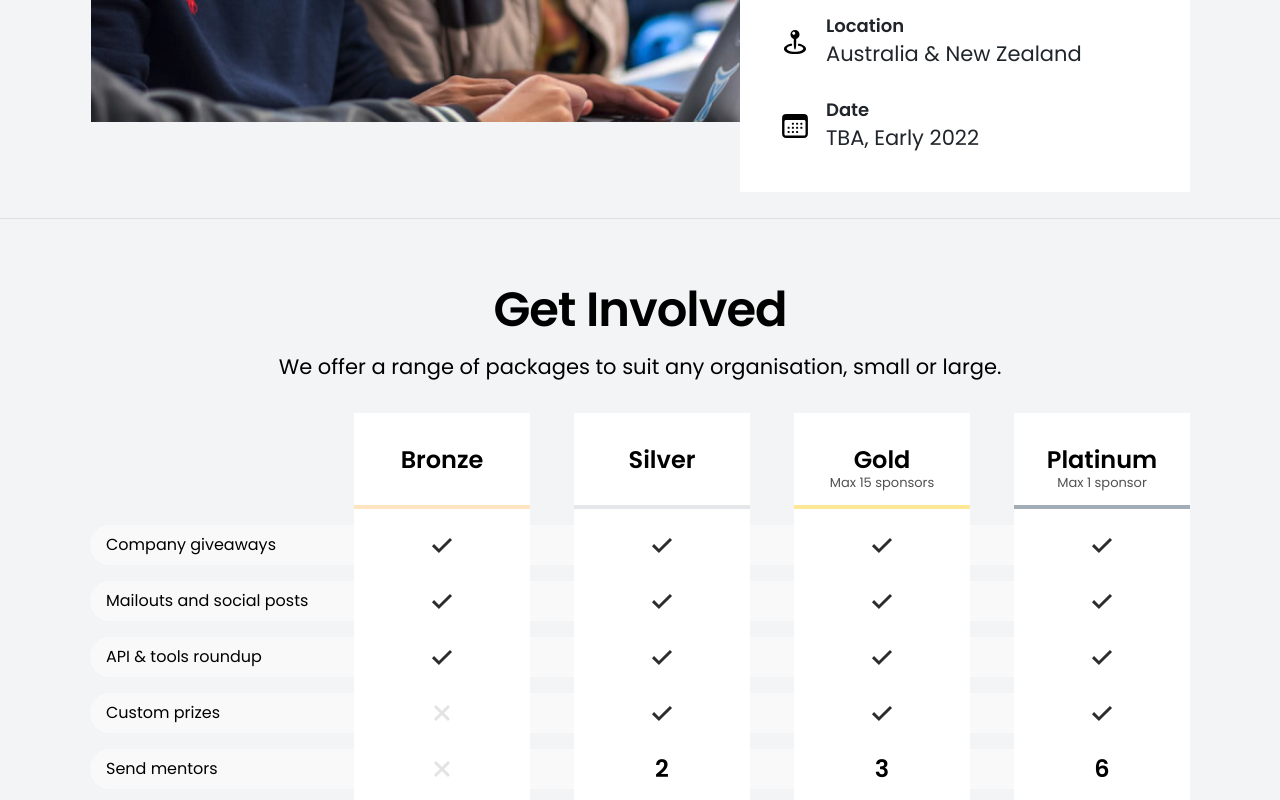
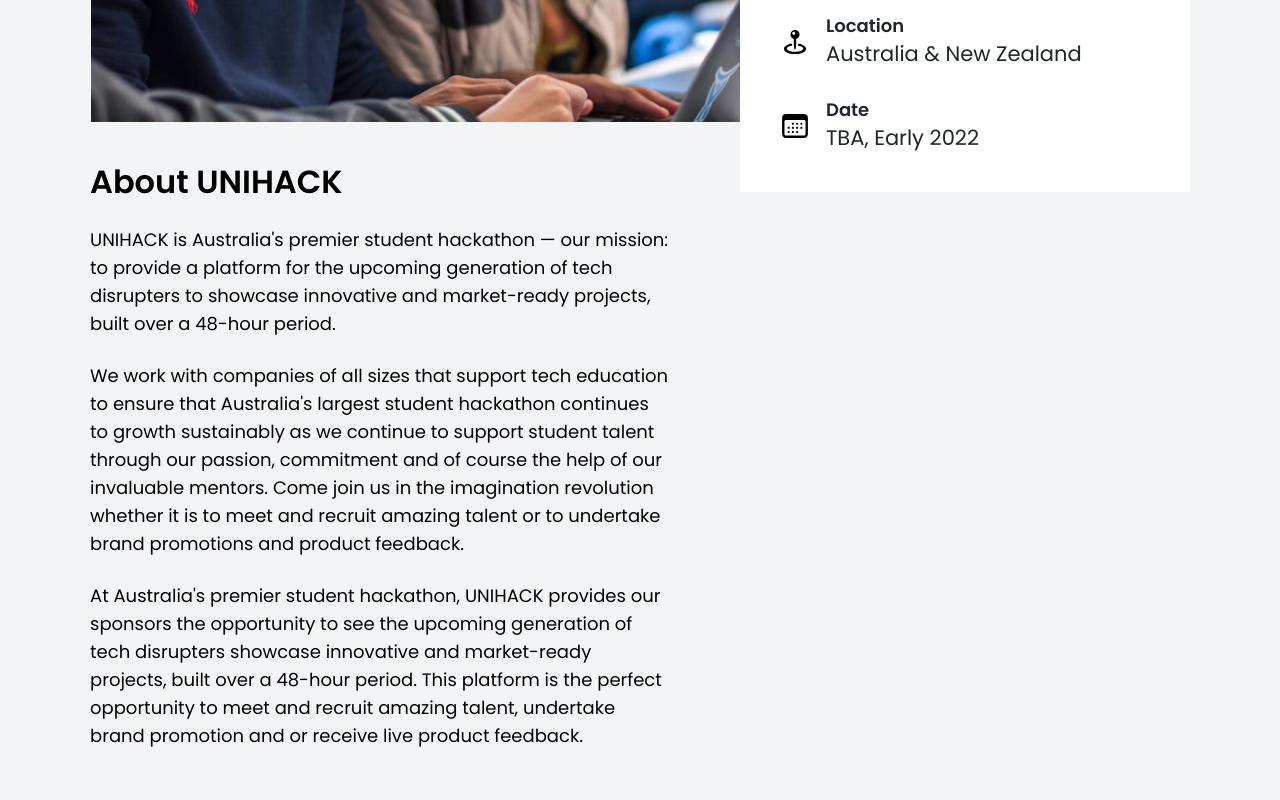
Before and after one commit to unihackhq/unihack.net, a Next.js app: page /sponsorship in a window 1280 px wide. Shown: the part 680-1480 px from the top of the page. Built offline with nearby package versions, Linux system fonts and the light colour scheme.

Commit message:
Update about sponsorship content

```diff
--- a/pages/sponsorship/index.tsx
+++ b/pages/sponsorship/index.tsx
@@ -1,13 +1,14 @@
 import Head from 'next/head';
 
-import Page from '../../layouts/page/page';
-import Header from '../../components/header/header';
-import SponsorHero from '../../sections/sponsor-hero/sponsor-hero';
-import Addons from '../../sections/sponsor-addons/sponsor-addons';
-import PreviousSponsors from '../../sections/previous-sponsors/previous-sponsors';
-import SponsorPerks from '../../sections/sponsor-perks/sponsor-perks';
-import SponsorPrompt from '../../sections/sponsor-prompt';
-import TiersTable from '../../sections/tiers-table/tiers-table';
+import Page from '@layouts/page/page';
+import Header from '@components/header/header';
+import SponsorHero from '@sections/sponsor-hero/sponsor-hero';
+import Addons from '@sections/sponsor-addons/sponsor-addons';
+import PreviousSponsors from '@sections/previous-sponsors/previous-sponsors';
+import SponsorPerks from '@sections/sponsor-perks/sponsor-perks';
+import SponsorPrompt from '@sections/sponsor-prompt';
+import TiersTable from '@sections/tiers-table/tiers-table';
+import SponsorAbout from '@sections/sponsor-about';
 import Stack from '@components/stack/stack';
 import { PageNavigation } from '@components/page-navigation/page-navigation';
 import styles from './sponsorship.module.scss';
@@ -28,7 +29,7 @@ export default () => (
       </PageNavigation>
       <Stack className={styles.content} size="xxlarge">
         <SponsorHero />
-        <p></p>
+        <SponsorAbout />
         <Stack size="large" className={styles.tiers}>
           <TiersTable />
           <Addons />
--- /dev/null
+++ b/sections/sponsor-about/index.tsx
@@ -0,0 +1,39 @@
+import styles from './sponsor-about.module.scss';
+import { H2, Text } from '@components/typography/typography';
+
+const SponsorAbout = () => {
+  return (
+    <section className={styles['sponsor-about']}>
+      <div className={styles['sponsor-about-container']}>
+        <div className={styles['sponsor-about-content']}>
+          <H2>About UNIHACK</H2>
+          <Text>
+            UNIHACK is Australia's premier student hackathon — our mission: to
+            provide a platform for the upcoming generation of tech disrupters to
+            showcase innovative and market-ready projects, built over a 48-hour
+            period.
+          </Text>
+          <Text>
+            We work with companies of all sizes that support tech education to
+            ensure that Australia's largest student hackathon continues to
+            growth sustainably as we continue to support student talent through
+            our passion, commitment and of course the help of our invaluable
+            mentors. Come join us in the imagination revolution whether it is to
+            meet and recruit amazing talent or to undertake brand promotions and
+            product feedback.
+          </Text>
+          <Text>
+            At Australia's premier student hackathon, UNIHACK provides our
+            sponsors the opportunity to see the upcoming generation of tech
+            disrupters showcase innovative and market-ready projects, built over
+            a 48-hour period. This platform is the perfect opportunity to meet
+            and recruit amazing talent, undertake brand promotion and or receive
+            live product feedback.
+          </Text>
+        </div>
+      </div>
+    </section>
+  );
+};
+
+export default SponsorAbout;
--- /dev/null
+++ b/sections/sponsor-about/sponsor-about.module.scss
@@ -0,0 +1,44 @@
+@import '../../styles/styles.scss';
+@import '../../styles/spacing.scss';
+@import '../../styles/typography/typography.scss';
+
+.sponsor-about {
+  padding-bottom: $space-xxlarge;
+
+  &-container {
+    @include page-margin;
+  }
+
+  &-content {
+    margin-top: -$base * 3;
+
+    @include lg {
+      width: 500px;
+    }
+
+    @include xl {
+      width: 580px;
+    }
+
+    h2 {
+      margin: 0 0 $base * 2;
+
+      @include xl {
+        margin: 0 0 $base * 3;
+      }
+    }
+
+    p {
+      &:not(:last-child) {
+        margin: 0 0 $base * 2;
+      }
+      @include md {
+        font-size: 18px;
+        line-height: 28px;
+        &:not(:last-child) {
+          margin: 0 0 $base * 3;
+        }
+      }
+    }
+  }
+}
```
